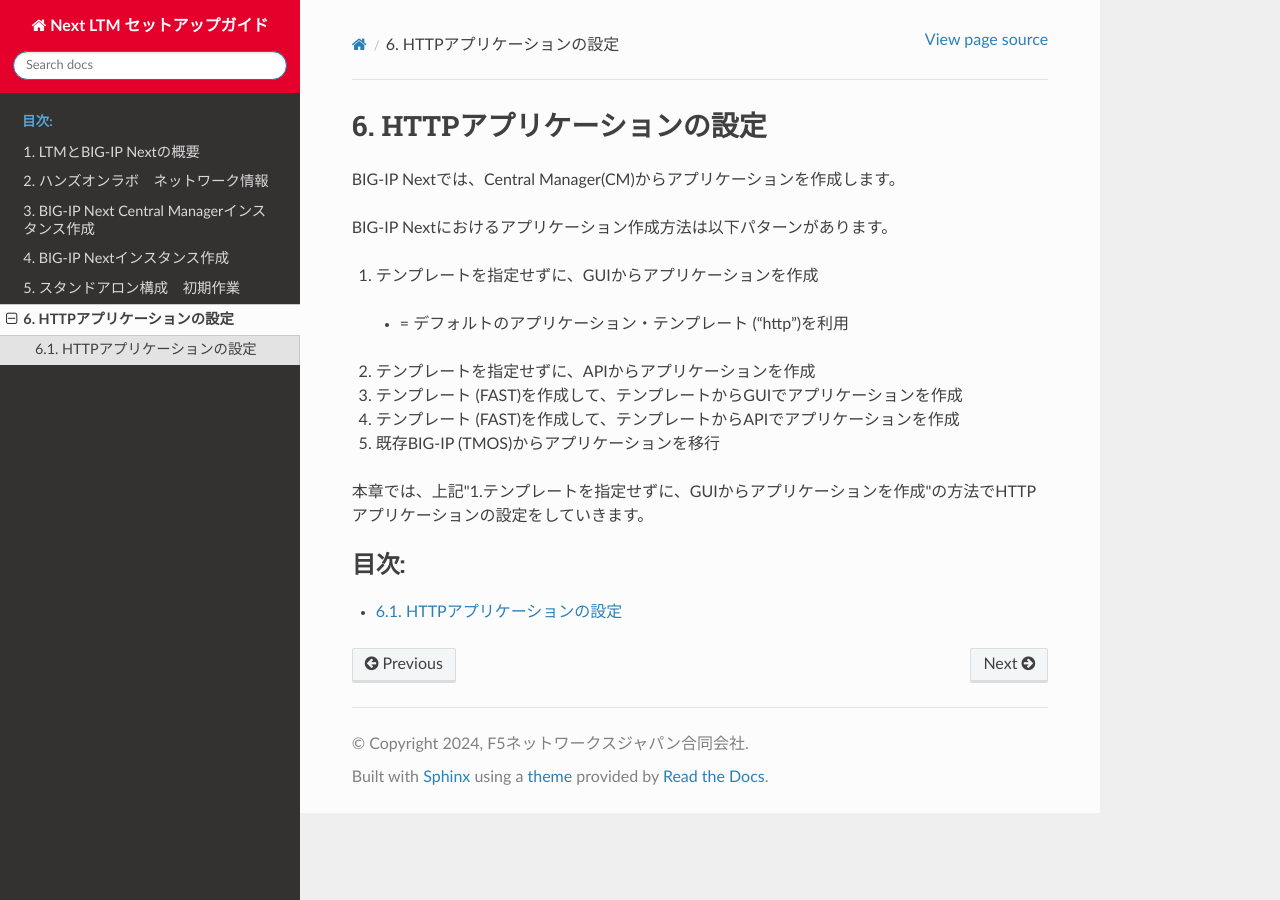
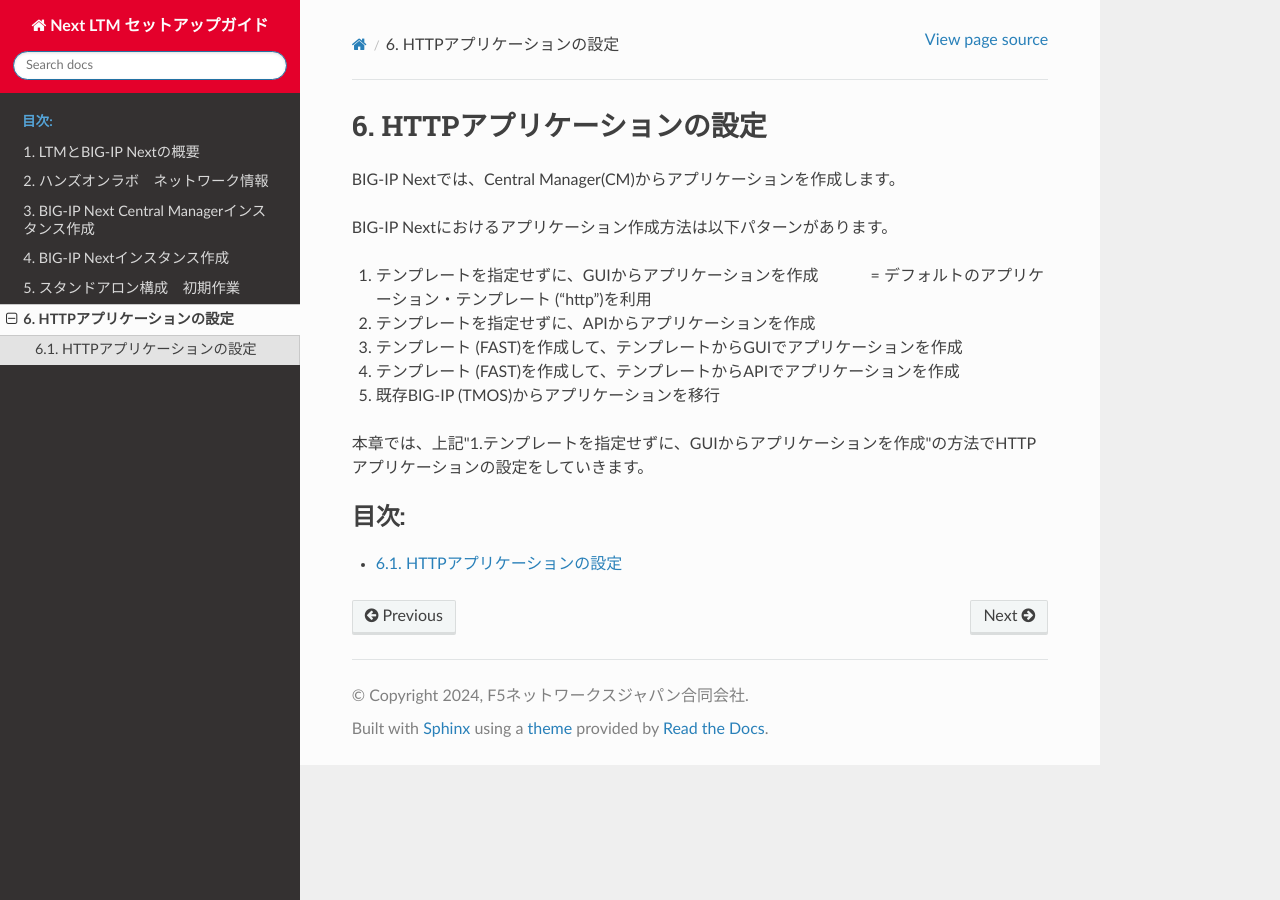
Before and after one commit to BeF5/f5j-easy-setup-next-ltm, a Sphinx documentation site: the page built from docs/content06/content06.rst, in a window 1280 px wide. Built offline with Sphinx 7.4.7 and the Read the Docs theme 2.0.0, drawn with Linux system fonts in a browser that asks for light colours.

```diff
--- a/docs/content06/content06.rst
+++ b/docs/content06/content06.rst
@@ -7,7 +7,7 @@ BIG-IP Nextでは、Central Manager(CM)からアプリケーションを作成
 BIG-IP Nextにおけるアプリケーション作成方法は以下パターンがあります。
 
 1. テンプレートを指定せずに、GUIからアプリケーションを作成
-  - = デフォルトのアプリケーション・テンプレート (“http”)を利用
+  　　　　= デフォルトのアプリケーション・テンプレート (“http”)を利用
 2. テンプレートを指定せずに、APIからアプリケーションを作成
 3. テンプレート (FAST)を作成して、テンプレートからGUIでアプリケーションを作成
 4. テンプレート (FAST)を作成して、テンプレートからAPIでアプリケーションを作成
```
